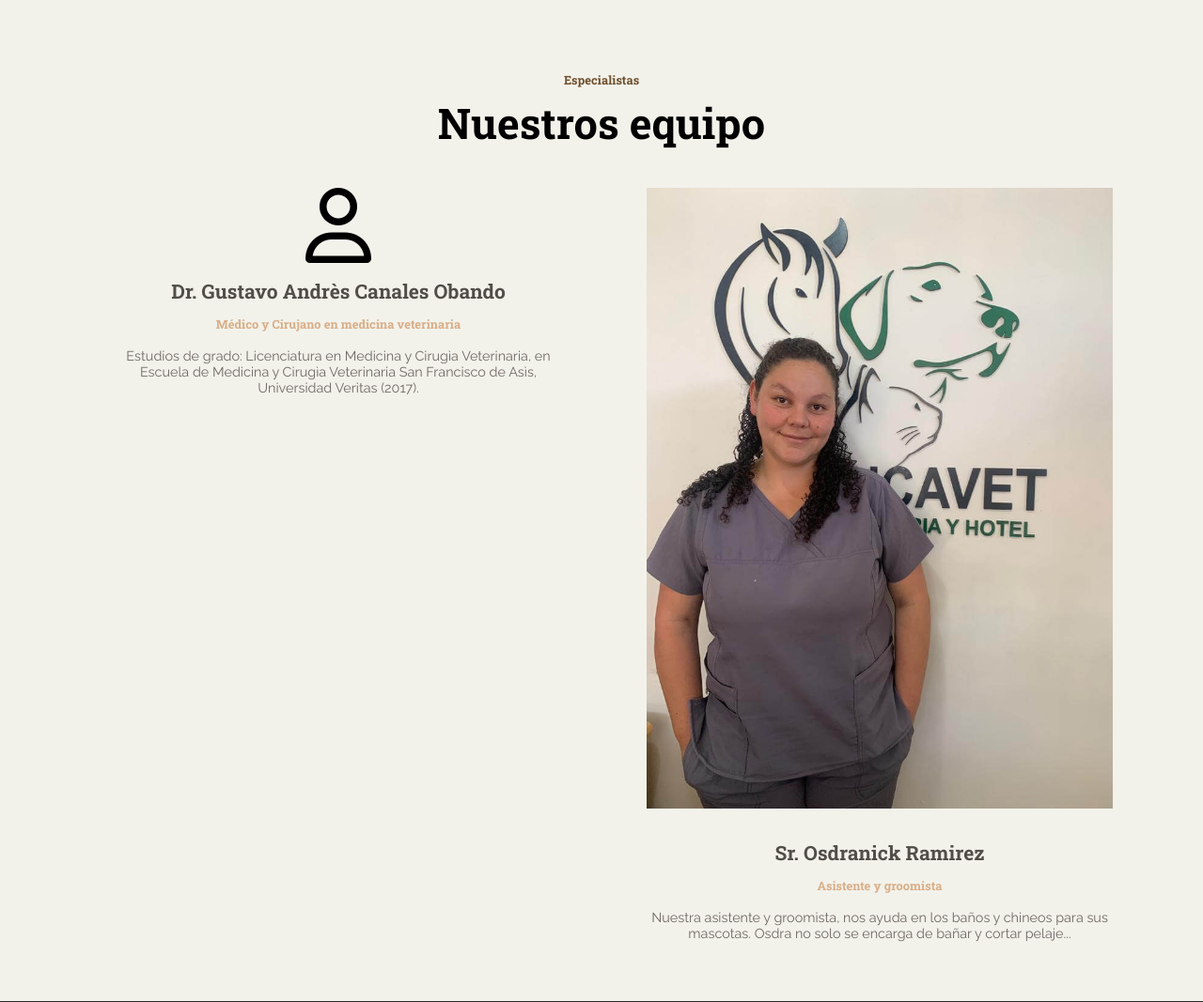
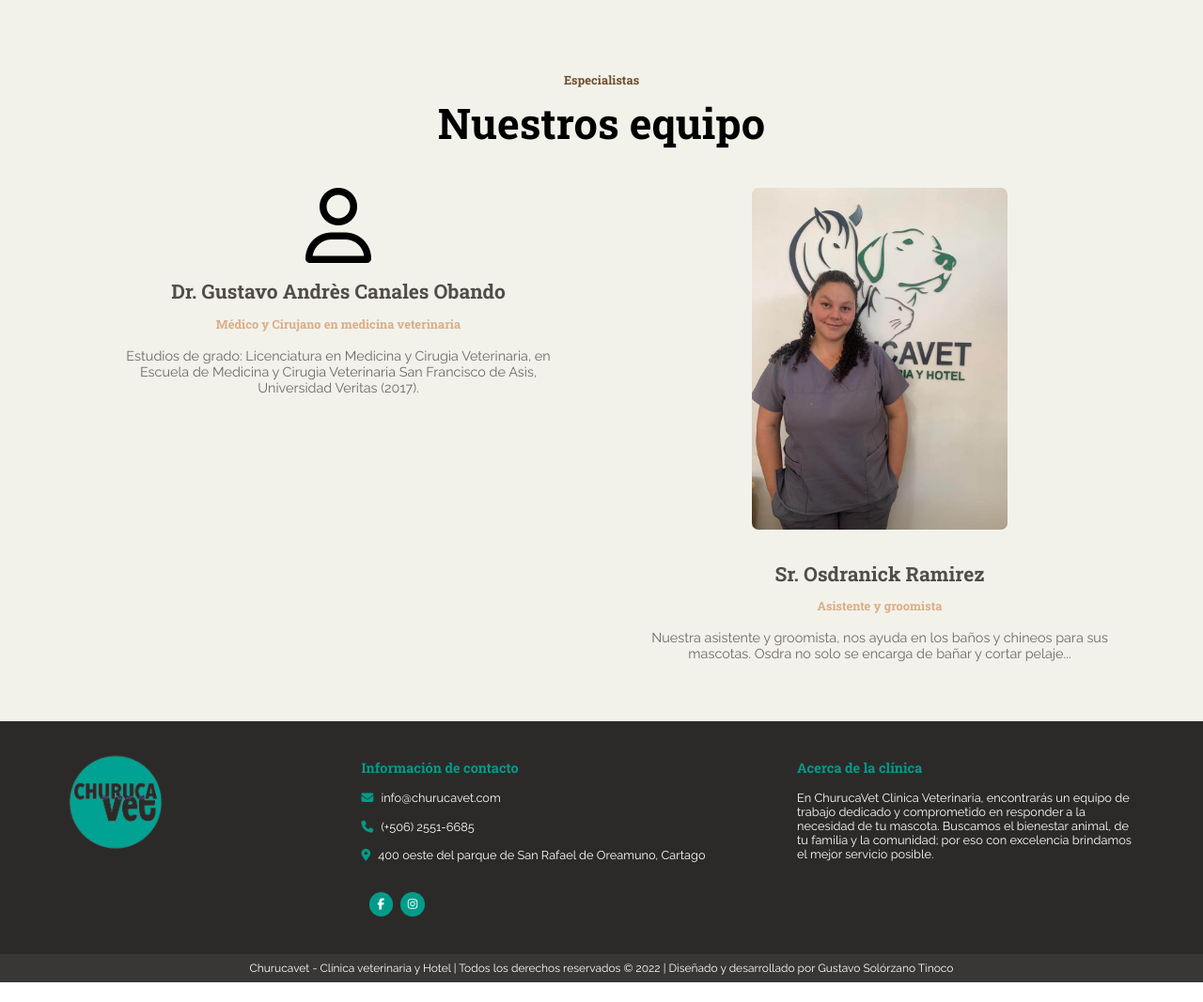
Before and after one commit to tavo1477/churucavet, a PHP site: page /churucavet/ in a window 1280 px wide. Shown: the part 4117-5184 px from the top of the page at 94% size. After the commit the page ends 5163 px from the top, so only its background shows below. Run offline with PHP 8.4, Linux system fonts and the light colour scheme; style sheets or scripts are compiled from the project's sources; some libraries are stand-ins or nearby versions.

Commit message:
Cambiando el tamaño de la imagen en el archivo sass de veterinarios.scss

```diff
--- a/views/assets/scss/components/_veterinarios.scss
+++ b/views/assets/scss/components/_veterinarios.scss
@@ -39,6 +39,13 @@ VETERINARIOS
 		margin-bottom : 1.5rem;
 		padding       : 2rem;
 		width         : 100%;
+
+		img{
+
+			width: 55%;
+			border-radius : 7px;
+
+		}
 
 		@include from(lg){
 
```
